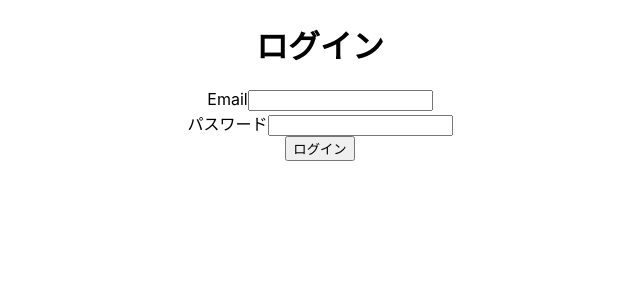
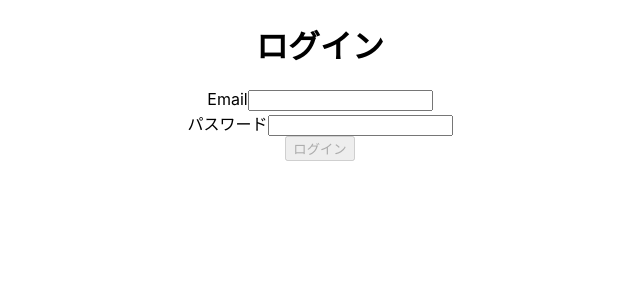
Before and after one commit to KosukeYamaguchi/react-practice-01, a React (Create React App) app: page / in a window 1280 px wide. Shown: the top 300 px of the page, without its empty margins (320-960 px from the left). Built offline with nearby package versions, Linux system fonts and the light colour scheme.

Commit message:
useFormのdirtyFieldsを設定して、各inputフォームごとにdirtyチェックを行う

```diff
--- a/src/App.tsx
+++ b/src/App.tsx
@@ -7,7 +7,7 @@ function App(){
     password:string
   }
 
-  const {register, handleSubmit, formState: { isDirty, errors }} = useForm<FormInputs>({
+  const {register, handleSubmit, formState: { dirtyFields, errors }} = useForm<FormInputs>({
     criteriaMode: 'all',
   });
 
@@ -51,7 +51,7 @@ function App(){
           {errors.password?.types?.minLength && <div>{errors.password.types.minLength}</div>}
         </div>
         <div>
-          <button type='submit' disabled={!isDirty}>ログイン</button>
+          <button type='submit' disabled={!dirtyFields.email}>ログイン</button>
         </div>
       </form>
     </div>
```
